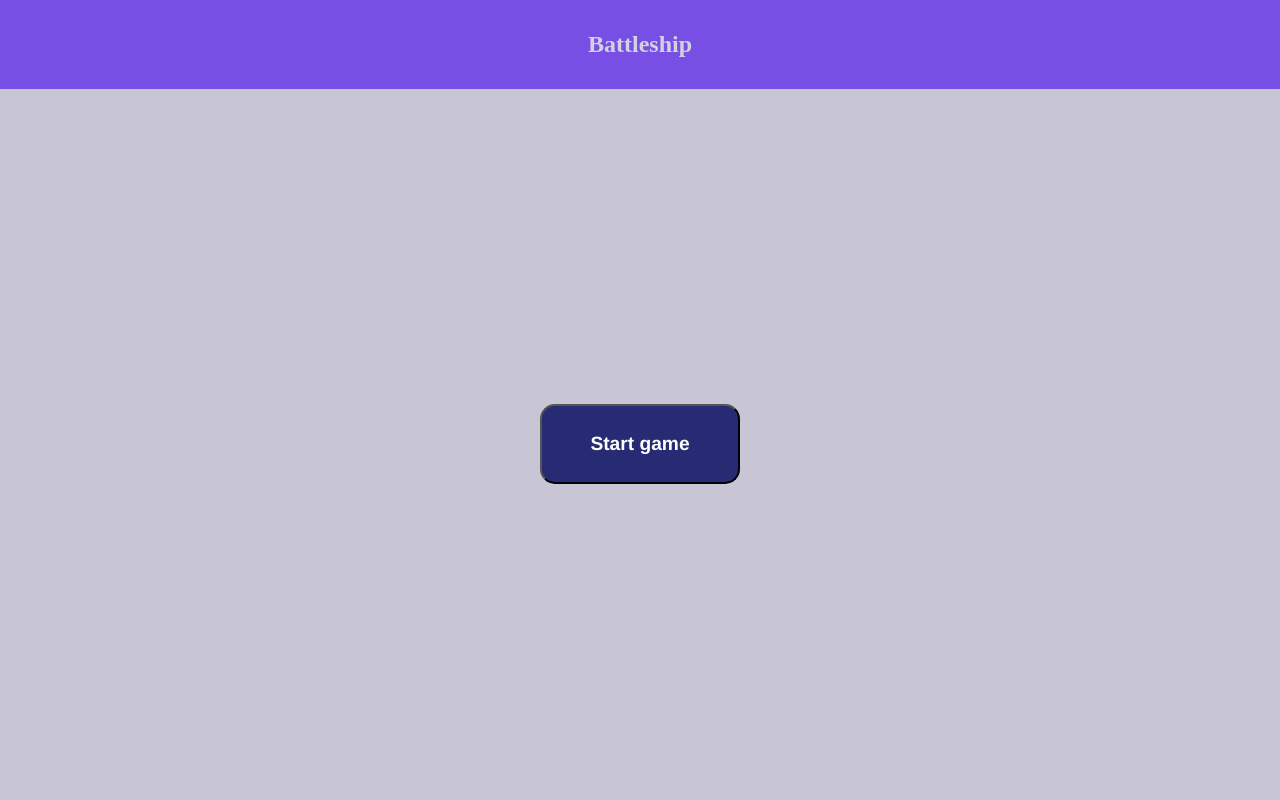
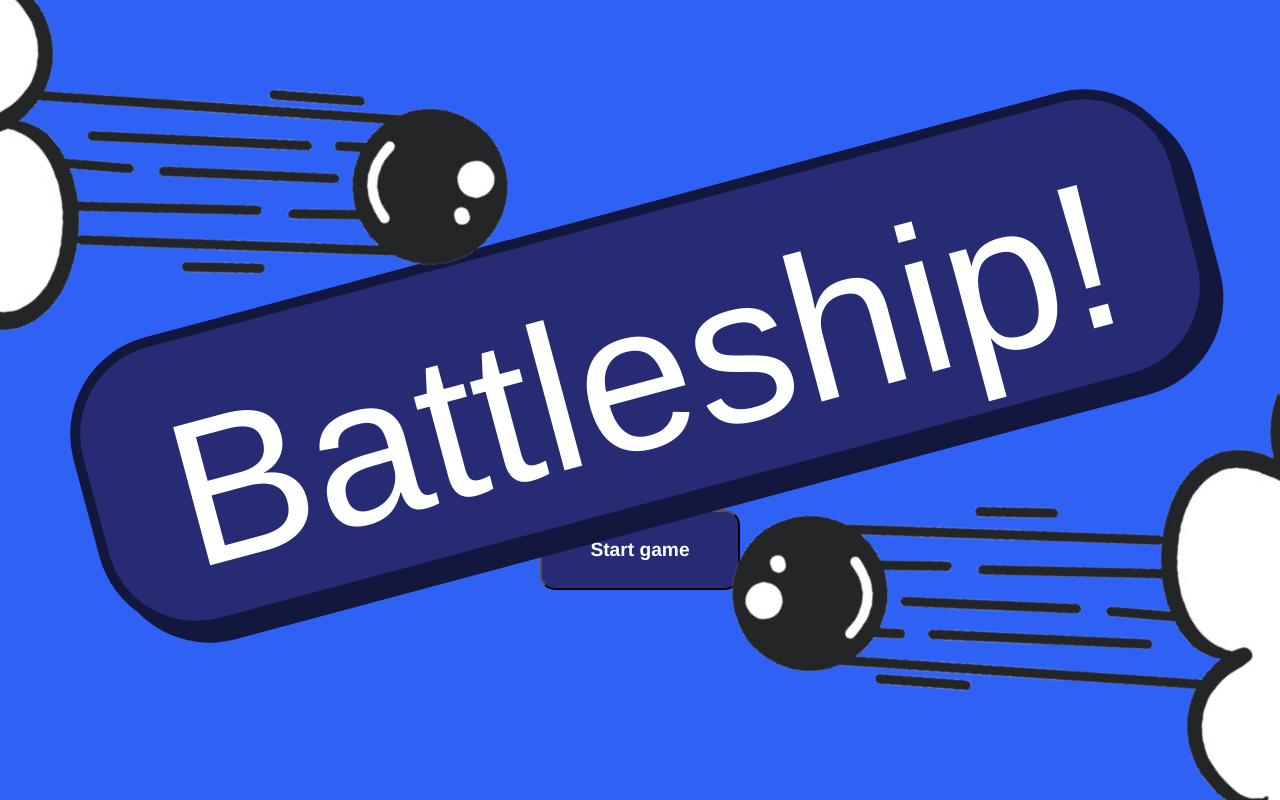
Before and after one commit to BenjaminFrias/battleship, a website with bundled scripts: page index.html in a window 1280 px wide. Built offline with nearby package versions, Linux system fonts and the light colour scheme; a web font is replaced by a local one.

Commit message:
style start game page

```diff
--- a/Battleship.js
+++ b/Battleship.js
@@ -142,7 +142,9 @@ function startGame() {
 		passDeviceBtn.addEventListener("click", passDevice);
 
 		function passDevice() {
-			updatePhaseTitle("Click a cell to attack!");
+			updatePhaseTitle(
+				`Click a cell to attack ${currentOpponent.name}'s board!`
+			);
 			domHandler.showGameboard(currentOpponent.name);
 			domHandler.showPage(battlePage);
 		}
--- a/index.html
+++ b/index.html
@@ -4,18 +4,25 @@
 		<meta charset="UTF-8" />
 		<meta name="viewport" content="width=device-width, initial-scale=1.0" />
 		<title>Battleship Game</title>
+		<link rel="preconnect" href="https://fonts.googleapis.com" />
+		<link rel="preconnect" href="https://fonts.gstatic.com" crossorigin />
+		<link
+			href="https://fonts.googleapis.com/css2?family=Inter:ital,opsz,wght@0,14..32,100..900;1,14..32,100..900&family=Modak&display=swap"
+			rel="stylesheet"
+		/>
 		<link rel="stylesheet" href="style.css" />
 	</head>
 	<body>
 		<div class="container">
-			<nav>
-				<h1 id="game-title">Battleship</h1>
-			</nav>
-
 			<div id="main-game-container">
 				<h2 id="current-phase-title" class="hide"></h2>
 
 				<div id="start-game-page" class="page">
+					<div class="cannonball-1"></div>
+					<div class="cannonball-2"></div>
+					<div id="title-container">
+						<h1 id="game-title">Battleship!</h1>
+					</div>
 					<button id="start-game-btn">Start game</button>
 				</div>
 
--- a/style.css
+++ b/style.css
@@ -1,5 +1,8 @@
 :root {
 	--grid-size: 10%;
+	--vibrant-blue: #3061f5;
+	--ocean-blue: #262b74;
+	--dark-blue: #14173d;
 }
 
 html,
@@ -19,6 +22,7 @@ body {
 	box-sizing: border-box;
 	width: 100vw;
 	height: 100vh;
+	/* overflow: hidden; */
 }
 
 #main-game-container {
@@ -26,19 +30,6 @@ body {
 	flex-direction: column;
 	width: 100%;
 	height: 100%;
-}
-
-nav {
-	display: flex;
-	justify-content: center;
-	align-items: center;
-	width: 100%;
-	height: 100px;
-	background-color: rgb(119, 79, 228);
-}
-
-nav h1#game-title {
-	color: rgb(209, 209, 223);
 }
 
 /* Pages */
@@ -54,9 +45,59 @@ div.page {
 	flex-direction: column;
 	justify-content: center;
 	align-items: center;
+	position: relative;
+	overflow: hidden;
 	width: 100%;
 	height: 100%;
-	background: rgb(200, 198, 212);
+	background: var(--vibrant-blue);
+}
+
+#title-container {
+	display: flex;
+	justify-content: center;
+	align-items: center;
+	position: relative;
+	/* overflow: hidden; */
+	width: 88%;
+	height: 280px;
+	transform: rotate(-15deg);
+	background: var(--ocean-blue);
+	border: 10px solid var(--dark-blue);
+	border-radius: 100px;
+	box-shadow: 10px 15px var(--dark-blue);
+}
+
+#game-title {
+	position: relative;
+	top: 15px;
+	font-family: "Modak", Arial, Helvetica, sans-serif;
+	color: white;
+	font-weight: 500;
+	font-size: 13rem;
+}
+
+/* Cannonballs */
+.cannonball-1,
+.cannonball-2 {
+	position: absolute;
+	background-image: url("./cannonball.png");
+	background-size: cover;
+	background-repeat: no-repeat;
+	width: 600px;
+	height: 600px;
+	z-index: 999;
+}
+
+.cannonball-1 {
+	transform: rotate(50deg);
+	top: -120px;
+	left: -120px;
+}
+
+.cannonball-2 {
+	transform: rotate(-130deg);
+	bottom: -100px;
+	right: -80px;
 }
 
 #start-game-btn {
```
Also changed, not shown: cannonball.png (added).
